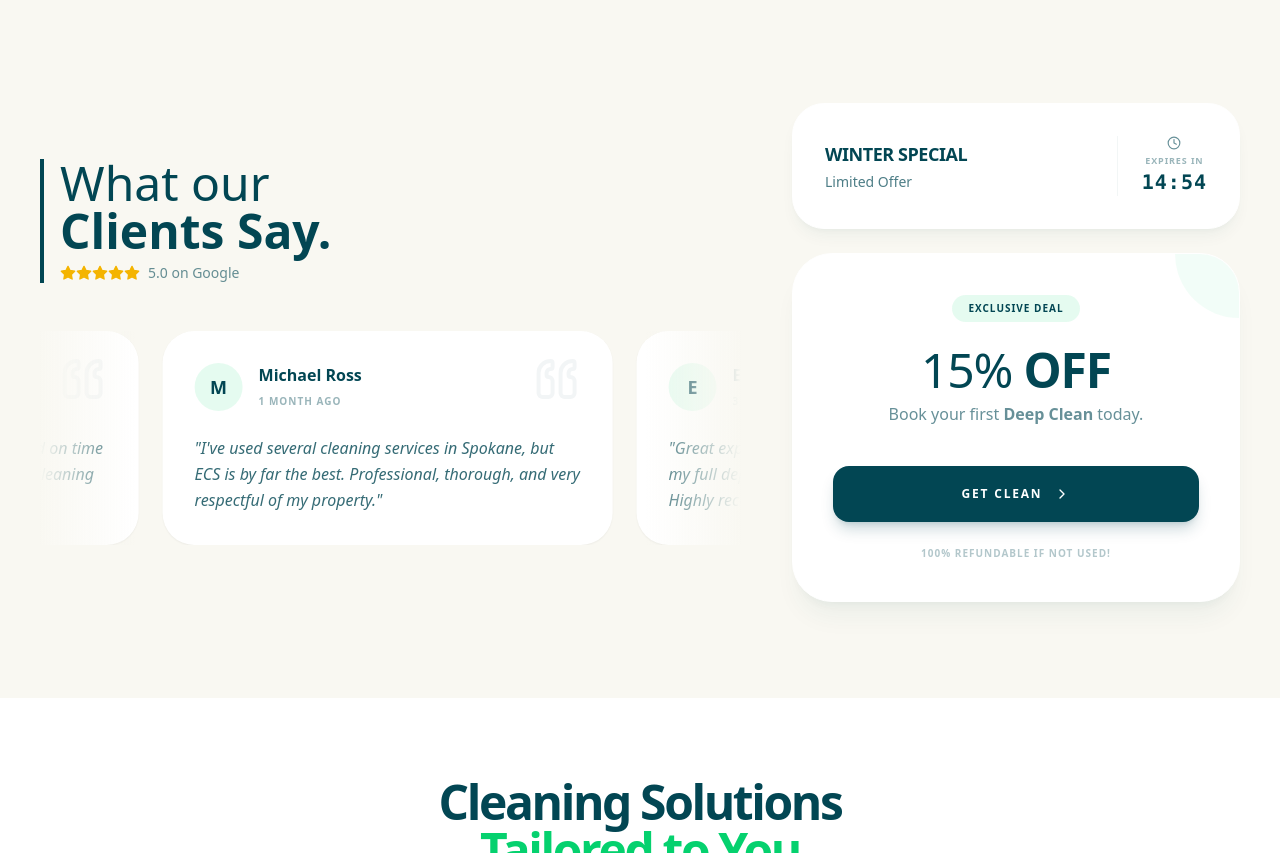
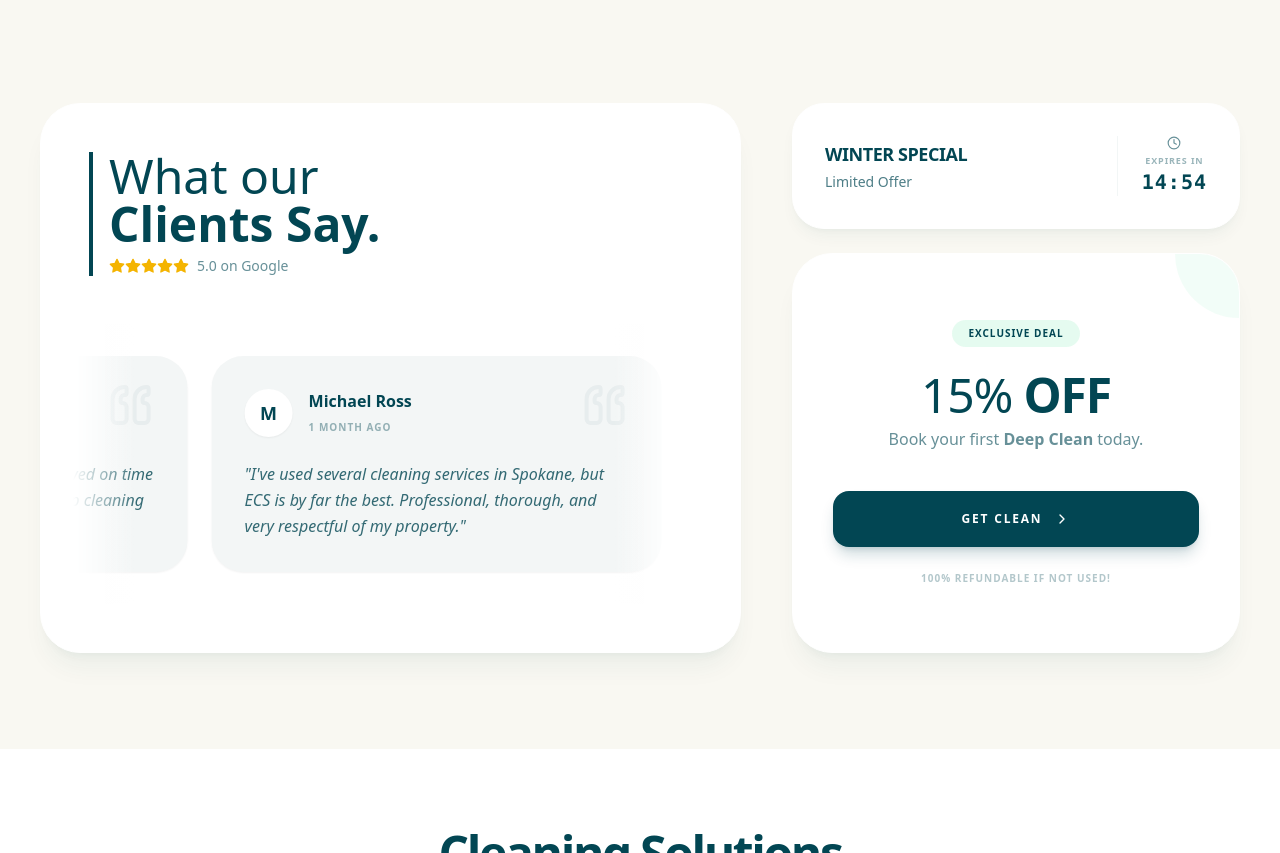
Before and after one commit to renatoquerales28-byte/extreme-cleaning-next, a Next.js app: page / in a window 1280 px wide. Shown: the part 745-1598 px from the top of the page. Built offline with nearby package versions, Linux system fonts and the light colour scheme.

Commit message:
style: wrap social proof left column in modular card and fix shadow clipping bug

```diff
--- a/src/components/home/SocialProofSection.tsx
+++ b/src/components/home/SocialProofSection.tsx
@@ -33,18 +33,20 @@ function CountdownTimer() {
 
 export default function SocialProofSection() {
     return (
-        // SECTION CONTAINER: Full Height (Frame), Background #F9F8F2
         // SECTION CONTAINER: Adjusted spacing (reduced top padding), Background #F9F8F2
         <section className="w-full bg-[#F9F8F2] relative flex items-center overflow-hidden pt-8 pb-16 lg:pt-12 lg:pb-24">
 
             {/* CONTAINER: Max width of 1700px to match Hero */}
-            <div className="w-full max-w-[1700px] mx-auto px-6 lg:px-10 grid grid-cols-1 lg:grid-cols-5 gap-8 lg:gap-12 items-center justify-center">
+            <div className="w-full max-w-[1700px] mx-auto px-6 lg:px-10 grid grid-cols-1 lg:grid-cols-5 gap-8 lg:gap-12 items-stretch justify-center">
 
-                {/* LEFT COLUMN: REVIEWS (60% -> 3/5 cols) */}
+                {/* LEFT COLUMN: REVIEWS (60% -> 3/5 cols) - NOW ENCLOSED IN WHITE CARD */}
                 <div className="w-full lg:col-span-3 flex flex-col justify-center relative">
 
+                    {/* NEW MODULAR CONTAINER */}
+                    <div className="bg-white rounded-[2.5rem] p-8 lg:p-12 shadow-xl shadow-[#024653]/5 border border-white h-full flex flex-col justify-center relative overflow-hidden">
+
                         {/* Header for Reviews */}
-                    <div className="mb-8 md:mb-12 pl-4 border-l-4 border-[#024653]">
+                        <div className="mb-8 md:mb-12 pl-4 border-l-4 border-[#024653] relative z-10">
                             <h3 className="text-3xl md:text-5xl font-light text-[#024653] mb-2 leading-tight">
                                 What our <br /> <span className="font-black">Clients Say.</span>
                             </h3>
@@ -57,7 +59,7 @@ export default function SocialProofSection() {
                         </div>
 
                         {/* Horizontal Marquee Container */}
-                    <div className="relative w-full overflow-hidden mask-horizontal-fade">
+                        <div className="relative w-full overflow-hidden mask-horizontal-fade -mx-4 px-4 py-8"> {/* Negative margin to allow shadow bleed, py for hover space */}
                             <motion.div
                                 className="flex gap-6 pl-4"
                                 animate={{ x: ["0%", "-50%"] }}
@@ -72,12 +74,12 @@ export default function SocialProofSection() {
                                 {[...GOOGLE_REVIEWS, ...GOOGLE_REVIEWS, ...GOOGLE_REVIEWS].map((review, i) => (
                                     <div
                                         key={`${review.id}-${i}`}
-                                    className="bg-white p-8 rounded-[2rem] shadow-sm hover:shadow-md transition-shadow relative group w-[350px] md:w-[450px] shrink-0"
+                                        className="bg-[#F3F6F6] p-8 rounded-[2rem] shadow-sm hover:shadow-lg hover:-translate-y-1 transition-all duration-300 relative group w-[350px] md:w-[450px] shrink-0 border border-transparent hover:border-[#024653]/5"
                                     >
                                         <Quote className="absolute top-6 right-8 text-[#024653]/5 transform rotate-180 group-hover:scale-110 transition-transform" size={48} />
 
                                         <div className="flex items-center gap-4 mb-6">
-                                        <div className="w-12 h-12 rounded-full bg-[#05D16E]/10 flex items-center justify-center text-[#024653] font-black text-lg">
+                                            <div className="w-12 h-12 rounded-full bg-white flex items-center justify-center text-[#024653] font-black text-lg shadow-sm">
                                                 {review.name.charAt(0)}
                                             </div>
                                             <div>
@@ -92,16 +94,17 @@ export default function SocialProofSection() {
                                     </div>
                                 ))}
                             </motion.div>
-                        {/* Gradient Masks for Horizontal Fade */}
-                        <div className="absolute top-0 left-0 w-24 h-full bg-gradient-to-r from-[#F9F8F2] to-transparent z-10 pointer-events-none" />
-                        <div className="absolute top-0 right-0 w-24 h-full bg-gradient-to-l from-[#F9F8F2] to-transparent z-10 pointer-events-none" />
+                            {/* Gradient Masks for Horizontal Fade - Adjusted to match white BG */}
+                            <div className="absolute top-0 left-0 w-16 h-full bg-gradient-to-r from-white to-transparent z-10 pointer-events-none" />
+                            <div className="absolute top-0 right-0 w-16 h-full bg-gradient-to-l from-white to-transparent z-10 pointer-events-none" />
+                        </div>
                     </div>
                 </div>
 
                 {/* RIGHT COLUMN: PROMO (40% -> 2/5 cols) */}
-                <div className="w-full lg:col-span-2 flex flex-col justify-center items-center lg:items-end relative">
+                <div className="w-full lg:col-span-2 flex flex-col justify-center items-center lg:items-end relative h-full">
 
-                    <div className="w-full max-w-md space-y-6 relative z-10">
+                    <div className="w-full max-w-md space-y-6 relative z-10 flex flex-col h-full justify-center">
 
                         {/* Top Card: Timer & Hook (White Card) */}
                         <div className="bg-white rounded-[2rem] p-6 lg:p-8 flex items-center justify-between shadow-lg shadow-[#024653]/5 border border-white">
@@ -115,7 +118,7 @@ export default function SocialProofSection() {
                         </div>
 
                         {/* Main Offer Card (White Card) */}
-                        <div className="bg-white rounded-[2.5rem] p-8 lg:p-10 text-center shadow-xl shadow-[#024653]/5 border border-white relative overflow-hidden group">
+                        <div className="bg-white rounded-[2.5rem] p-8 lg:p-10 text-center shadow-xl shadow-[#024653]/5 border border-white relative overflow-hidden group flex-grow flex flex-col justify-center">
 
                             {/* Subtle Hover Decoration */}
                             <div className="absolute top-0 right-0 w-32 h-32 bg-[#05D16E]/5 rounded-full -translate-y-1/2 translate-x-1/2 group-hover:bg-[#05D16E]/10 transition-colors" />
```
Lines whose indentation alone changed are shown as unchanged.
